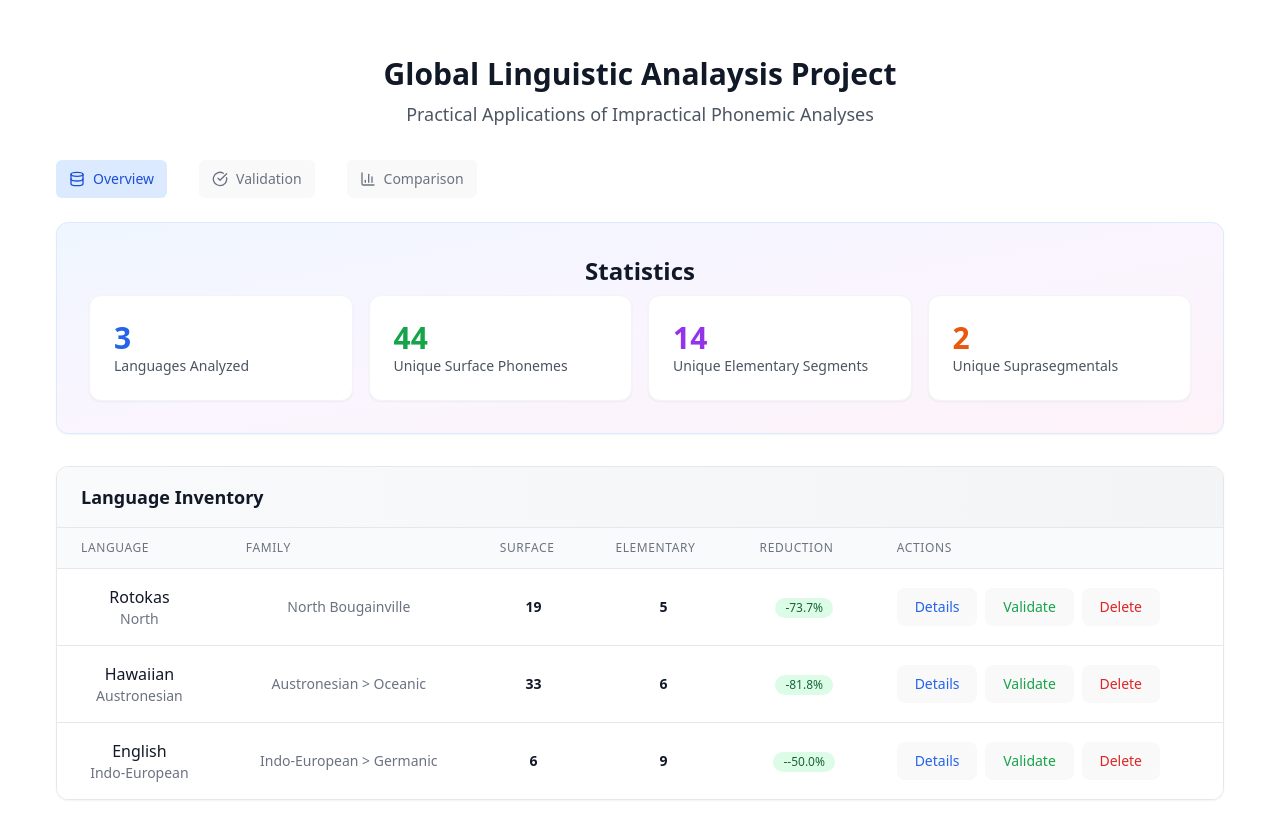
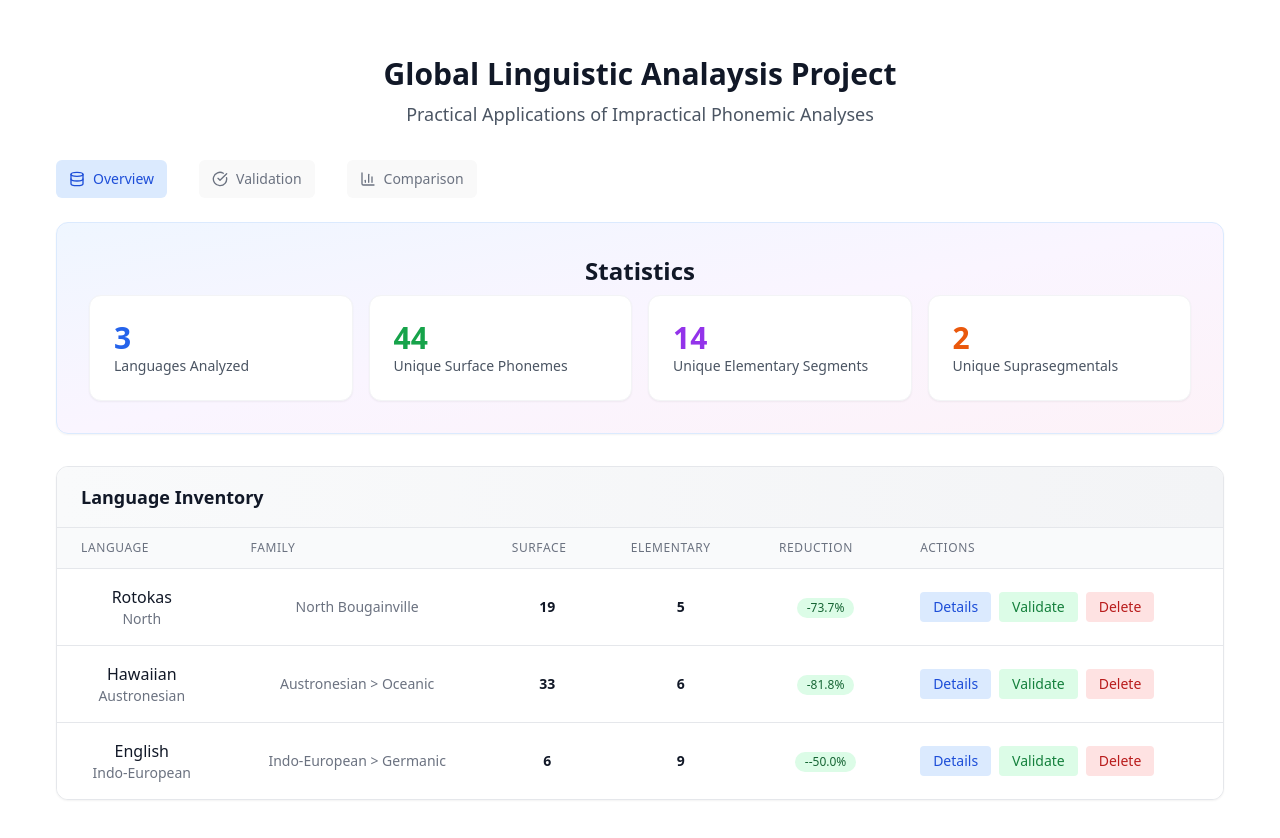
Before and after one commit to Castroyesid/glap, a React (Create React App) app: page / in a window 1280 px wide. Shown: the top 838 px of the page. Built offline with nearby package versions, Linux system fonts and the light colour scheme; the HTML template or start-up script is replaced by a standard one.

Commit message:
added to English

```diff
--- a/src/components/ComprehensivePhonemicSystem.jsx
+++ b/src/components/ComprehensivePhonemicSystem.jsx
@@ -190,8 +190,15 @@ const ComprehensivePhonemicSystem = () => {
         { surface: "ɔː", elementary: "or", notes: "FORCE vowel" },
         { surface: "ɒː", elementary: "ɒr", notes: "NORTH vowel" },
         { surface: "ɜː", elementary: "jr", notes: "NURSE vowel; curl-coil merger" },
-
-      ]
+        { surface: "m", elementary: "wn", notes: "alternatively: /wʔn/" },
+        { surface: "n", elementary: "jn", notes: "alternatively: /jʔn/" },
+        { surface: "ŋ", elementary: "kjn", notes: "alternatively: /ʔn/; marginal" },
+        { surface: "p", elementary: "wʔ", notes: "labial (w) + voiceless stop (ʔ)" },
+        { surface: "t", elementary: "ʔ", notes: "voiceless stop (ʔ)" },
+        { surface: "tʃ", elementary: "ʔj", notes: "voiceless stop (ʔ) + dorsal (j)" },
+        { surface: "k", elementary: "jʔ", notes: "dorsal (j) + voiceless stop (ʔ)" },
+        {}
+        ]
     }
   };
 
@@ -1228,19 +1235,19 @@ English,Indo-European,en,52.0,-1.0,"ɪ ɛ æ ʊ ʌ ɒ","i e æ u o ɒ",length,6,
                         <div className="flex space-x-2">
                           <button
                             onClick={() => setSelectedLanguage(lang)}
-                            className="text-blue-600 hover:text-blue-900 font-medium"
+                            className="px-3 py-1 bg-blue-100 text-blue-700 rounded hover:bg-blue-200 font-medium transition-colors"
                           >
                             Details
                           </button>
                           <button
                             onClick={() => runValidation(lang.id)}
-                            className="text-green-600 hover:text-green-900 font-medium"
+                            className="px-3 py-1 bg-green-100 text-green-700 rounded hover:bg-green-200 font-medium transition-colors"
                           >
                             Validate
                           </button>
                           <button
                             onClick={() => deleteLanguage(lang.id)}
-                            className="text-red-600 hover:text-red-900 font-medium"
+                            className="px-3 py-1 bg-red-100 text-red-700 rounded hover:bg-red-200 font-medium transition-colors"
                           >
                             Delete
                           </button>
```
